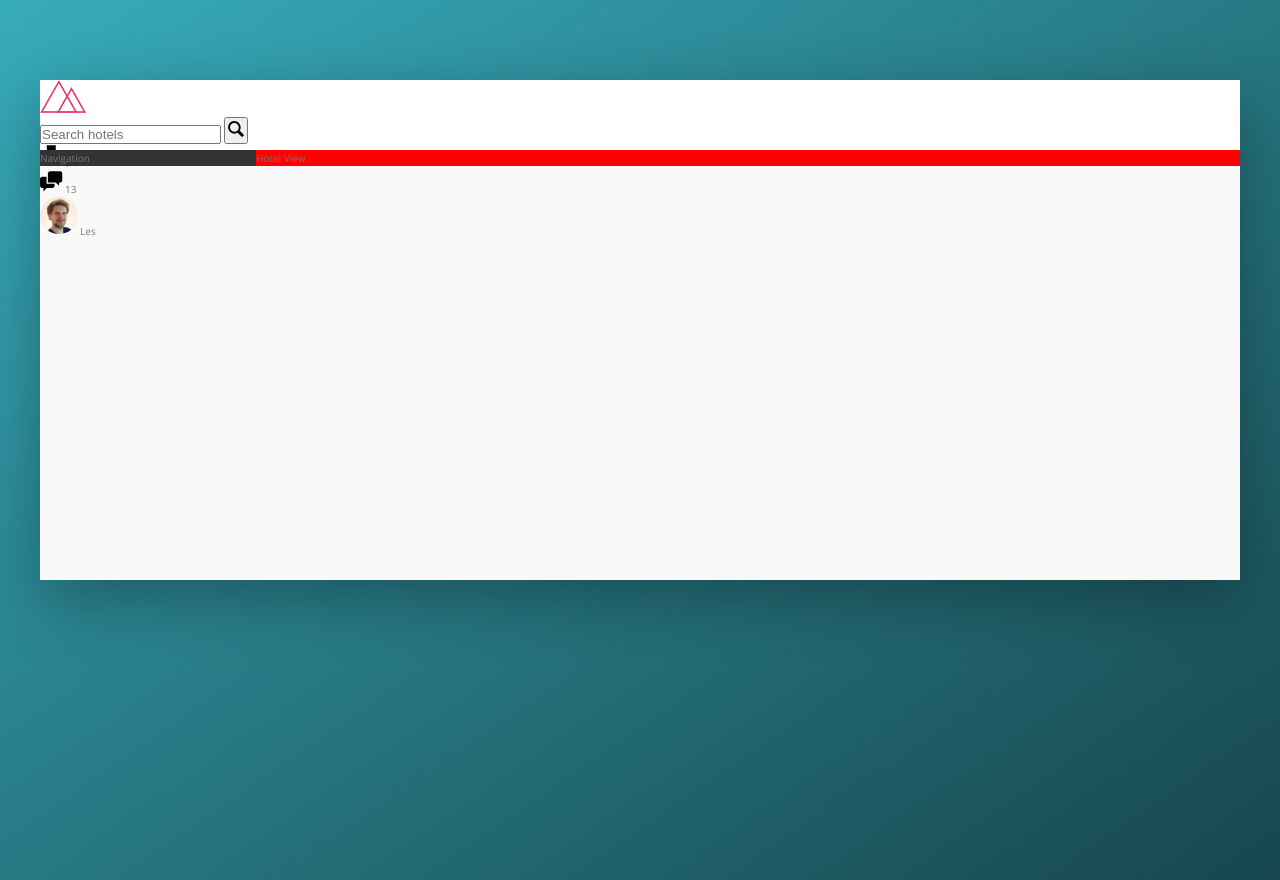
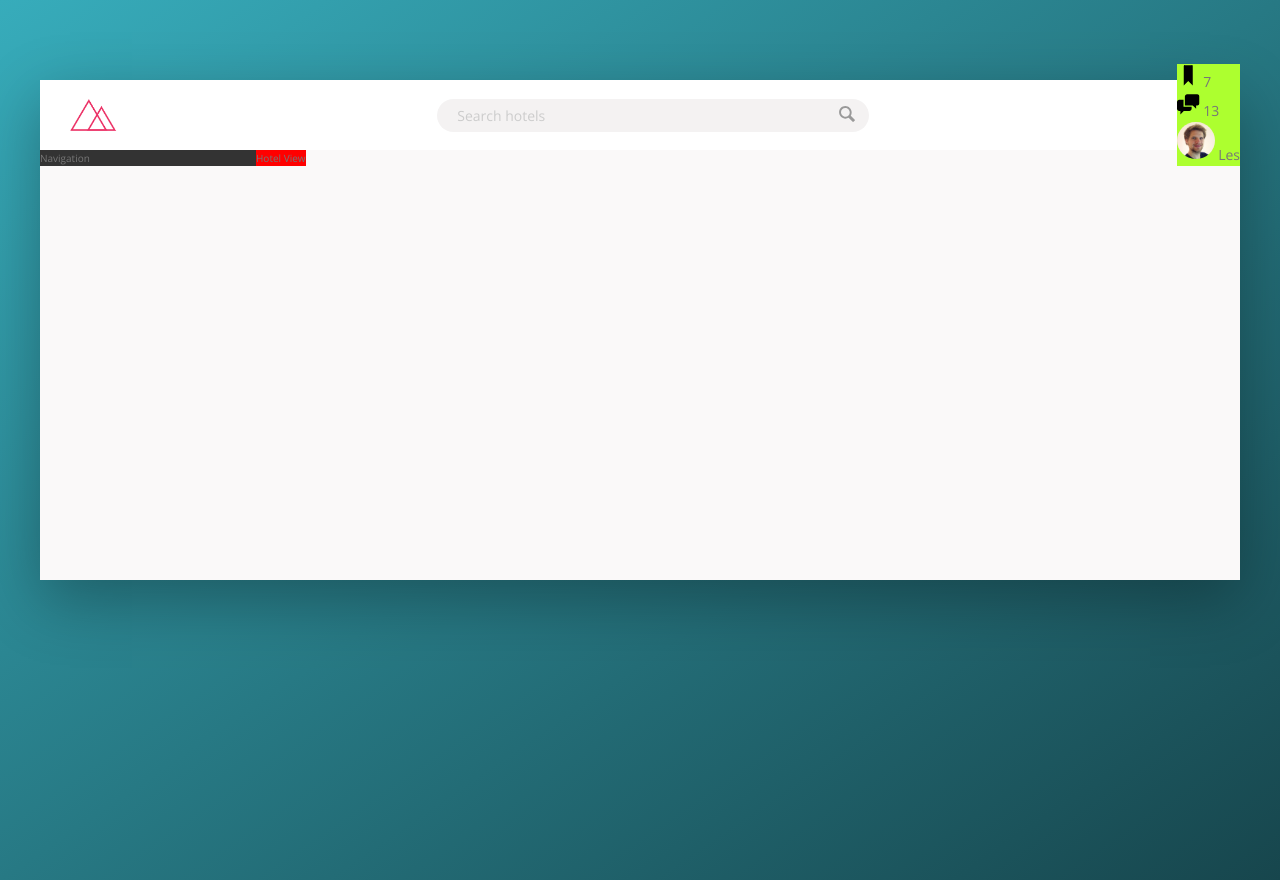
Before and after one commit to lesreddy/trillo-flexbox, a website: page index.html in a window 1280 px wide. Drawn offline with nearby package versions, Linux system fonts and the light colour scheme.

Commit message:
styled search bar

```diff
--- a/index.html
+++ b/index.html
@@ -20,7 +20,7 @@
                 <form action="#" class="search">
                     <input
                         type="text"
-                        class="search_input"
+                        class="search__input"
                         placeholder="Search hotels"
                     />
                     <button class="search__button">
--- a/sass/_components.scss
+++ b/sass/_components.scss
@@ -2,25 +2,70 @@
 
 .logo {
     height: 3.25rem;
+    margin-left: 3rem;
 }
 
 // Search
 
 .search {
+    flex: 0 0 40%;
+    display: flex;
+    justify-content: center;
+    align-items: center;
+
     &__input {
+        font-family: inherit;
+        font-size: inherit;
+        background-color: var(--color-grey-light-2);
+        border: none;
+        color: inherit;
+        padding: 0.7rem 2rem;
+        border-radius: 100px;
+        width: 90%;
+        transition: all 0.2s;
+        margin-right: -3.25rem;
+
+        &:focus {
+            outline: none;
+            width: 100%;
+            background-color: var(--color-grey-light-3);
+        }
+
+        &::-webkit-input-placeholder {
+            font-weight: 100;
+            color: var(--color-grey-light-4);
+        }
+    }
+
+    &__input:focus + &__button {
+        background-color: var(--color-grey-light-3);
     }
 
     &__button {
+        border: none;
+        background-color: var(--color-grey-light-2);
+
+        &:focus {
+            outline: none;
+        }
+
+        &:active {
+            transform: translateY(2px);
+        }
     }
 
     &__icon {
         height: 2rem;
         width: 2rem;
+        fill: var(--color-grey-dark-3);
     }
 }
 
 //User Navigation
+
 .user-nav {
+    background-color: greenyellow;
+
     &__icon-box {
     }
 
--- a/sass/_layout.scss
+++ b/sass/_layout.scss
@@ -8,9 +8,14 @@
 }
 
 .header {
+    font-size: 1.4rem;
     height: 7rem;
     background: #fff;
     border-bottom: var(--color-grey-light-2);
+
+    display: flex;
+    justify-content: space-between;
+    align-items: center;
 }
 
 .content {
@@ -25,6 +30,5 @@
 
 .hotel-view {
     background-color: #fff;
-    flex: 1 0 auto;
     background-color: red;
 }
```
Also changed, not shown: css/main.css.
